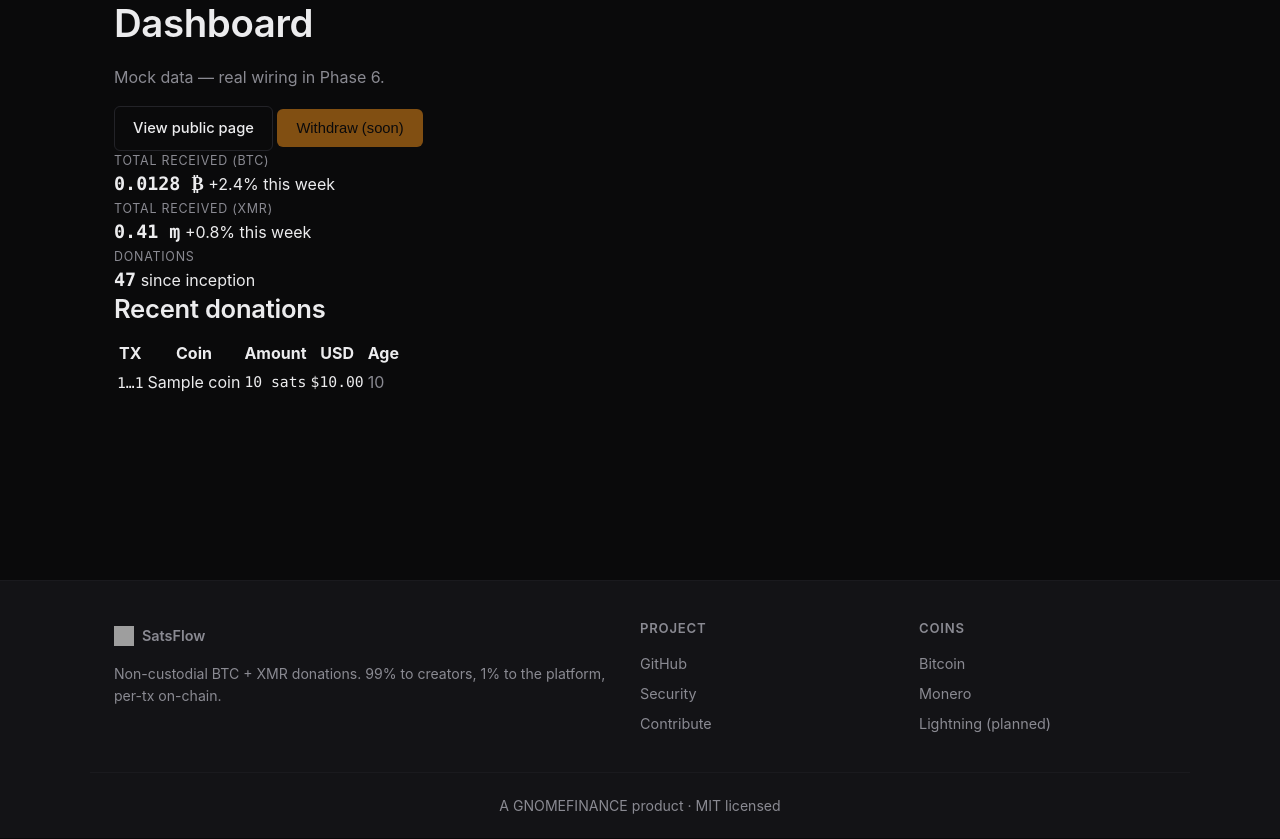
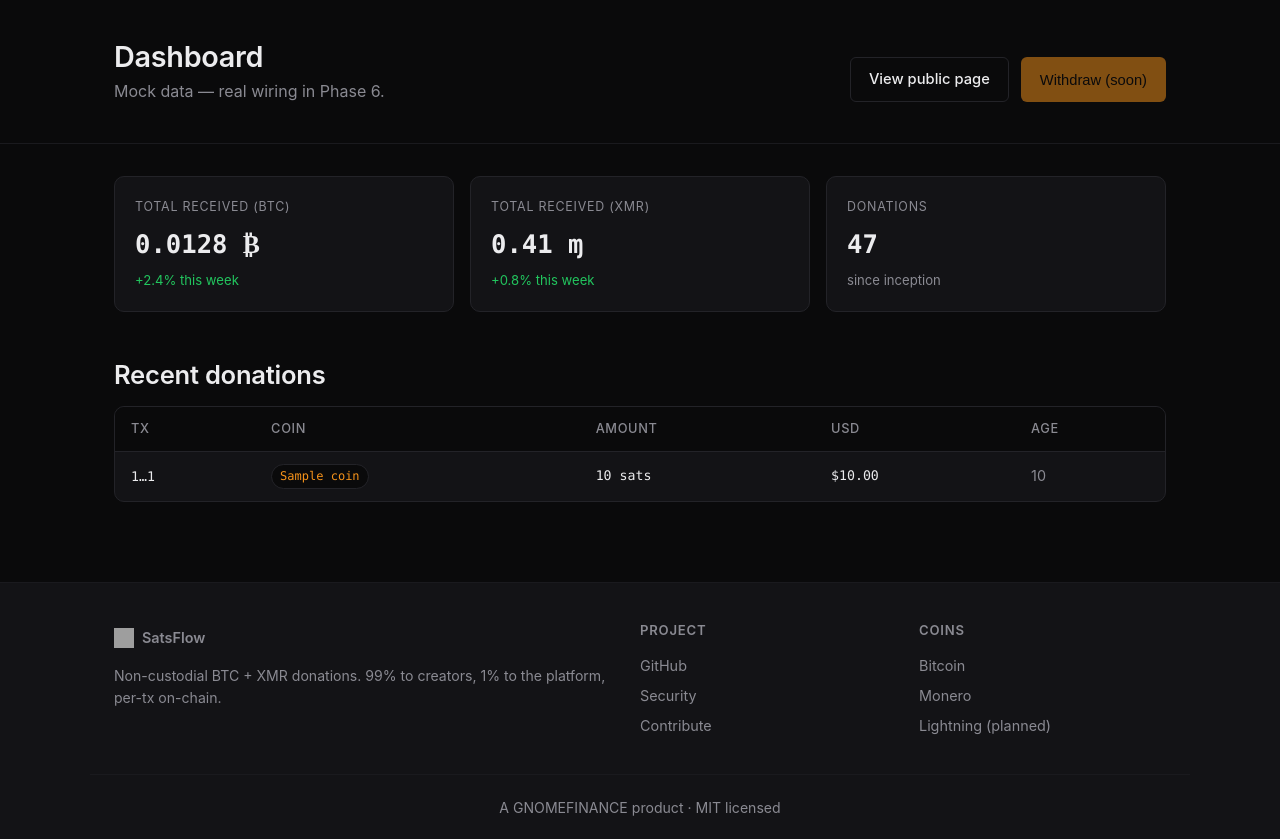
Before and after one commit to kayakcrasher/Sats-Flow, a Python web app: template src/satsflow/web/templates/dashboard.html in a window 1280 px wide. Shown: the part 61-900 px from the top of the page. Before the commit the page ends 875 px from the top, so only its background shows below. Run offline with Jinja, Linux system fonts and the light colour scheme; the template is opened without the code that fills it: most values are stand-ins (such as "Sample title", 1, 10 or a date in 2020); grey boxes are pictures that could not be loaded.

Commit message:
Refactor CSS variables and styles for consistency

```diff
--- a/src/satsflow/web/static/css/style.css
+++ b/src/satsflow/web/static/css/style.css
@@ -1,44 +1,43 @@
 /* =========================================================================
    SatsFlow — design tokens
-   Theme via [data-theme]. Add new themes by overriding these vars.
    ========================================================================= */
 
 :root,
 [data-theme="dark"] {
-    --bg:          #0a0a0b;
-    --bg-elev:     #131316;
-    --bg-elev-2:   #1a1a1e;
-    --border:      #232328;
-    --border-soft: #1a1a1e;
-    --text:        #ececee;
-    --text-muted:  #8a8a92;
-    --accent:      #f7931a;
-    --accent-hover:#ffa940;
-    --accent-2:    #ff6600;
-    --success:     #22c55e;
-    --danger:      #ef4444;
-    --radius:      10px;
-    --radius-sm:   6px;
-    --radius-lg:   16px;
-    --font-sans:   ui-sans-serif, -apple-system, "Inter", system-ui, "Segoe UI", sans-serif;
-    --font-mono:   ui-monospace, "JetBrains Mono", "SF Mono", Menlo, monospace;
+    --bg:           #0a0a0b;
+    --bg-elev:      #131316;
+    --bg-elev-2:    #1a1a1e;
+    --border:       #232328;
+    --border-soft:  #1a1a1e;
+    --text:         #ececee;
+    --text-muted:   #8a8a92;
+    --accent:       #f7931a;
+    --accent-hover: #ffa940;
+    --accent-2:     #ff6600;
+    --success:      #22c55e;
+    --danger:       #ef4444;
+    --radius:       10px;
+    --radius-sm:    6px;
+    --radius-lg:    16px;
+    --font-sans:    ui-sans-serif, -apple-system, "Inter", system-ui, "Segoe UI", sans-serif;
+    --font-mono:    ui-monospace, "JetBrains Mono", "SF Mono", Menlo, monospace;
 }
 
 [data-theme="terminal"] {
-    --bg:          #000000;
-    --bg-elev:     #0a0a0a;
-    --bg-elev-2:   #0f140f;
-    --border:      #1a3a1a;
-    --border-soft: #102010;
-    --text:        #33ff33;
-    --text-muted:  #1e8a1e;
-    --accent:      #33ff33;
-    --accent-hover:#66ff66;
-    --accent-2:    #33ff33;
-    --radius:      0;
-    --radius-sm:   0;
-    --radius-lg:   0;
-    --font-sans:   var(--font-mono);
+    --bg:           #000000;
+    --bg-elev:      #0a0a0a;
+    --bg-elev-2:    #0f140f;
+    --border:       #1a3a1a;
+    --border-soft:  #102010;
+    --text:         #33ff33;
+    --text-muted:   #1e8a1e;
+    --accent:       #33ff33;
+    --accent-hover: #66ff66;
+    --accent-2:     #33ff33;
+    --radius:       0;
+    --radius-sm:    0;
+    --radius-lg:    0;
+    --font-sans:    var(--font-mono);
 }
 
 /* =========================================================================
@@ -70,9 +69,9 @@ p  { margin: 0 0 1em; }
 
 code, .mono { font-family: var(--font-mono); font-size: 0.92em; }
 
-.muted { color: var(--text-muted); }
-.small { font-size: 0.88rem; }
-.tiny  { font-size: 0.78rem; }
+.muted  { color: var(--text-muted); }
+.small  { font-size: 0.88rem; }
+.tiny   { font-size: 0.78rem; }
 .center { text-align: center; }
 
 /* =========================================================================
@@ -229,10 +228,7 @@ code, .mono { font-family: var(--font-mono); font-size: 0.92em; }
 .how { padding: 72px 0; border-bottom: 1px solid var(--border-soft); }
 .how-inner h2 { text-align: center; margin-bottom: 40px; }
 
-.steps {
-    list-style: none; padding: 0; margin: 0;
-    display: grid; gap: 20px;
-}
+.steps { list-style: none; padding: 0; margin: 0; display: grid; gap: 20px; }
 .steps li {
     display: flex; gap: 16px; align-items: flex-start;
     padding: 20px;
@@ -275,8 +271,13 @@ code, .mono { font-family: var(--font-mono); font-size: 0.92em; }
     display: flex; align-items: center; gap: 8px;
     font-weight: 600; margin-bottom: 12px;
 }
-.footer-col h4 { font-size: 0.82rem; text-transform: uppercase; letter-spacing: 0.06em; color: var(--text-muted); margin-bottom: 12px; }
-.footer-col a, .footer-col span { display: block; padding: 4px 0; font-size: 0.9rem; color: var(--text-muted); }
+.footer-col h4 {
+    font-size: 0.82rem; text-transform: uppercase;
+    letter-spacing: 0.06em; color: var(--text-muted); margin-bottom: 12px;
+}
+.footer-col a, .footer-col span {
+    display: block; padding: 4px 0; font-size: 0.9rem; color: var(--text-muted);
+}
 .footer-col a:hover { color: var(--accent); }
 
 .footer-bottom {
@@ -305,7 +306,10 @@ code, .mono { font-family: var(--font-mono); font-size: 0.92em; }
 .creator-bio { color: var(--text-muted); margin: 8px 0 0; max-width: 480px; }
 .creator-stats { display: flex; gap: 24px; }
 .stat { text-align: right; }
-.stat-label { display: block; font-size: 0.78rem; color: var(--text-muted); text-transform: uppercase; letter-spacing: 0.06em; }
+.stat-label {
+    display: block; font-size: 0.78rem; color: var(--text-muted);
+    text-transform: uppercase; letter-spacing: 0.06em;
+}
 .stat-value { font-size: 1.15rem; font-weight: 600; font-family: var(--font-mono); }
 
 /* =========================================================================
@@ -343,7 +347,171 @@ code, .mono { font-family: var(--font-mono); font-size: 0.92em; }
 
 .field { display: block; margin-bottom: 16px; }
 .field-label { display: block; font-size: 0.85rem; color: var(--text-muted); margin-bottom: 6px; }
-.input {
+.input, .textarea {
     width: 100%; padding: 12px 14px;
     background: var(--bg); border: 1px solid var(--border);
-    border-radius:
+    border-radius: var(--radius-sm);
+    color: var(--text); font-family: inherit; font-size: 0.95rem;
+    transition: border-color 0.15s ease;
+}
+.input:focus, .textarea:focus {
+    outline: none; border-color: var(--accent);
+}
+.textarea { resize: vertical; min-height: 80px; font-family: inherit; }
+.field-hint { display: block; margin-top: 6px; font-size: 0.78rem; color: var(--text-muted); }
+
+.check-list { list-style: none; padding: 0; margin: 0 0 24px; }
+.check-list li {
+    position: relative; padding: 6px 0 6px 22px;
+    font-size: 0.9rem; color: var(--text-muted);
+}
+.check-list li::before {
+    content: "✓"; position: absolute; left: 0;
+    color: var(--success); font-weight: 700;
+}
+
+/* =========================================================================
+   Donation feed (new — for messages + wallet-claimed accounts)
+   ========================================================================= */
+
+.feed {
+    padding: 0 0 64px;
+}
+.feed-inner {
+    max-width: 1100px; margin: 0 auto; padding: 0 24px;
+}
+.feed-list {
+    list-style: none; padding: 0; margin: 0;
+    display: grid; gap: 12px;
+}
+.feed-item {
+    padding: 16px 20px;
+    background: var(--bg-elev);
+    border: 1px solid var(--border);
+    border-radius: var(--radius);
+    display: grid;
+    grid-template-columns: auto 1fr auto;
+    gap: 16px; align-items: flex-start;
+}
+.feed-avatar {
+    width: 36px; height: 36px; border-radius: 50%;
+    background: var(--bg-elev-2); color: var(--accent);
+    display: grid; place-items: center;
+    font-family: var(--font-mono); font-size: 0.85rem;
+    border: 1px solid var(--border);
+}
+.feed-body { min-width: 0; }
+.feed-header {
+    display: flex; align-items: baseline; gap: 8px; flex-wrap: wrap;
+    margin-bottom: 4px;
+}
+.feed-name { font-weight: 600; font-size: 0.95rem; }
+.feed-amount { color: var(--accent); font-family: var(--font-mono); font-size: 0.88rem; }
+.feed-time { color: var(--text-muted); font-size: 0.8rem; margin-left: auto; }
+.feed-message { color: var(--text); margin: 0; font-size: 0.94rem; word-break: break-word; }
+.feed-tx {
+    color: var(--text-muted); font-size: 0.78rem; font-family: var(--font-mono);
+    margin-top: 6px; word-break: break-all;
+}
+.feed-tx a { color: var(--text-muted); }
+.feed-tx a:hover { color: var(--accent); }
+
+/* =========================================================================
+   Account claim box (new — wallet/txid linking)
+   ========================================================================= */
+
+.claim {
+    margin-top: 24px; padding: 20px;
+    background: var(--bg);
+    border: 1px dashed var(--border);
+    border-radius: var(--radius);
+}
+.claim h4 { margin: 0 0 6px; font-size: 0.95rem; }
+.claim p { margin: 0 0 12px; font-size: 0.85rem; color: var(--text-muted); }
+
+/* =========================================================================
+   Dashboard
+   ========================================================================= */
+
+.dash-head { padding: 40px 0 24px; border-bottom: 1px solid var(--border-soft); }
+.dash-head .dash-inner {
+    display: flex; justify-content: space-between; align-items: center;
+    gap: 24px; flex-wrap: wrap;
+}
+.dash-head h1 { margin: 0 0 4px; font-size: 1.8rem; }
+.dash-actions { display: flex; gap: 12px; flex-wrap: wrap; }
+
+.dash-stats { padding: 32px 0; }
+.dash-stats .dash-inner {
+    display: grid; gap: 16px;
+    grid-template-columns: repeat(auto-fit, minmax(200px, 1fr));
+}
+.stat-card {
+    padding: 20px;
+    background: var(--bg-elev);
+    border: 1px solid var(--border);
+    border-radius: var(--radius);
+}
+.stat-card .stat-label {
+    display: block; font-size: 0.78rem; color: var(--text-muted);
+    text-transform: uppercase; letter-spacing: 0.06em; margin-bottom: 8px;
+}
+.stat-card .stat-value.big {
+    display: block; font-size: 1.6rem; font-weight: 700;
+    font-family: var(--font-mono);
+}
+.stat-delta { display: block; margin-top: 6px; font-size: 0.82rem; color: var(--text-muted); }
+.stat-delta.up { color: var(--success); }
+
+.dash-table { padding: 16px 0 80px; }
+.dash-table h2 { margin: 0 0 16px; }
+.table-wrap {
+    border: 1px solid var(--border);
+    border-radius: var(--radius);
+    overflow: hidden;
+    background: var(--bg-elev);
+}
+.table {
+    width: 100%; border-collapse: collapse;
+    font-size: 0.9rem;
+}
+.table th {
+    text-align: left;
+    padding: 12px 16px;
+    background: var(--bg);
+    border-bottom: 1px solid var(--border);
+    font-weight: 500; font-size: 0.8rem;
+    color: var(--text-muted);
+    text-transform: uppercase; letter-spacing: 0.05em;
+}
+.table td {
+    padding: 12px 16px;
+    border-bottom: 1px solid var(--border-soft);
+}
+.table tr:last-child td { border-bottom: 0; }
+
+.coin-pill {
+    display: inline-block;
+    padding: 2px 8px;
+    border-radius: 999px;
+    background: var(--bg);
+    border: 1px solid var(--border);
+    font-size: 0.75rem; font-family: var(--font-mono);
+    color: var(--accent);
+}
+
+/* =========================================================================
+   Responsive
+   ========================================================================= */
+
+@media (max-width: 720px) {
+    .creator-inner { grid-template-columns: 1fr; text-align: center; }
+    .creator-stats { justify-content: center; }
+    .stat { text-align: center; }
+    .donate-inner { grid-template-columns: 1fr; }
+    .footer-inner { grid-template-columns: 1fr; gap: 24px; }
+    .feed-item { grid-template-columns: auto 1fr; }
+    .feed-time { grid-column: 2; margin-left: 0; }
+    .nav-links a { padding: 8px 8px; font-size: 0.85rem; }
+    .hero { padding: 64px 0 48px; }
+}
```
